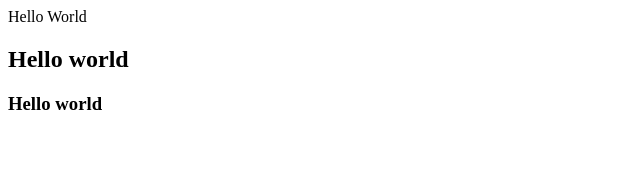
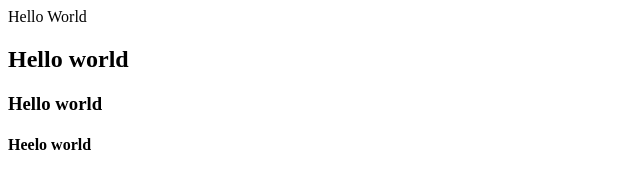
Before and after one commit to akashkchavan/practicecode, a plain HTML site: page akash.html in a window 1280 px wide. Shown: the whole page, without its empty margins (0-640 px from the left). Drawn offline with Linux system fonts and the light colour scheme.

Commit message:
h4 heading tag

```diff
--- a/akash.html
+++ b/akash.html
@@ -10,6 +10,7 @@
 
     <h2>Hello world</h2>
     <h3>Hello world</h3>
+    <h4>Heelo world</h4>
 
     </body>
 </html>
```
